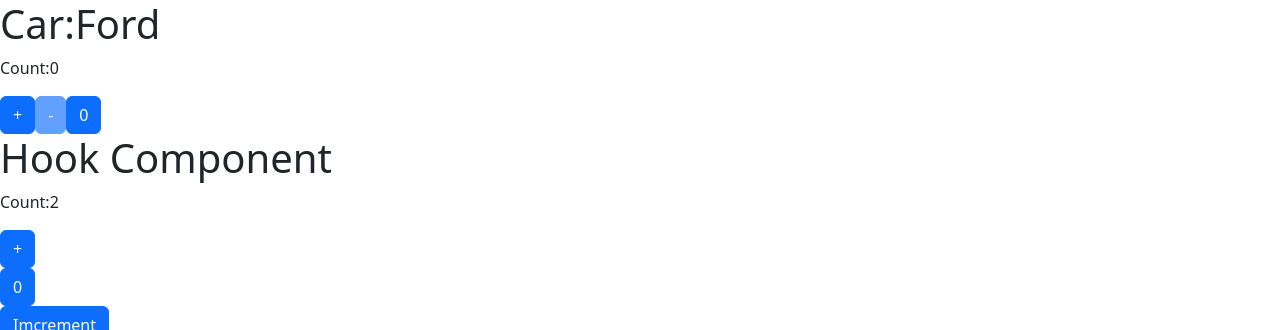
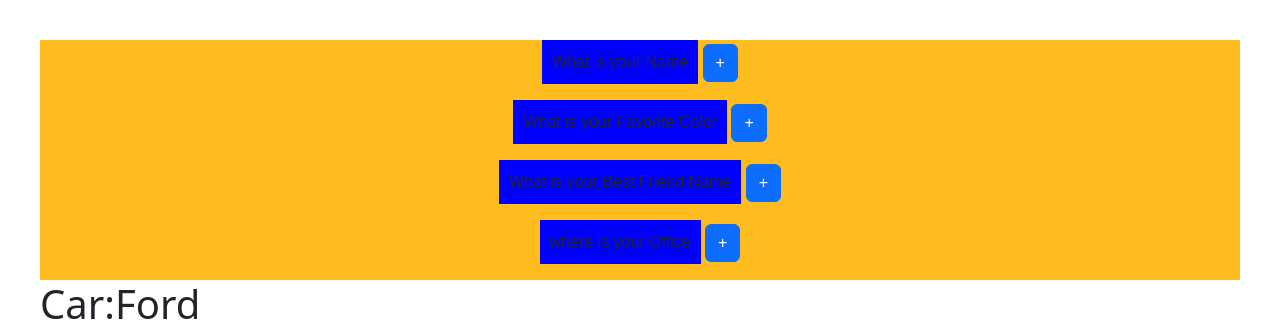
Before and after one commit to shabuj603/demo_react, a React (Create React App) app: page / in a window 1280 px wide. Shown: the top 330 px of the page. Built offline with nearby package versions, Linux system fonts and the light colour scheme.

Commit message:
FAQ_page

```diff
--- a/src/App.js
+++ b/src/App.js
@@ -12,6 +12,7 @@
 import EventBinding from "./EVENT_HANDLER_CLASS/EventBinding";
 import HookUseState from "./HOOK_USE_STATE/HookUseState";
 import FunctionalHook from "./HOOK_USE_STATE/FunctionalHook";
+import Toggle from "./components/TOGGLE/Toggle";
 
 
 
@@ -23,6 +24,7 @@
 
 function App(){
     return <div>
+        <Toggle/>
         <FunctionalHook/>
         <HookUseState/>
         <EventBinding/>
--- /dev/null
+++ b/src/components/TOGGLE/Faqs.js
@@ -0,0 +1,20 @@
+import React, { useState } from "react";
+import { Button } from "react-bootstrap";
+import Styles from "./toggle.module.css"
+const Faqs =(props)=>{
+    const [toggle, setToggle]= useState(false);
+
+    const handelShowHide=()=>{
+        setToggle(!toggle)
+    }
+    return(
+        <>
+            <article>
+                <div className={Styles.bigblue}><p style={{backgroundColor:"blue",padding:"10px", display:"inline-block"}}>{props.title}</p> <Button onClick={handelShowHide}>{toggle? "-":"+"}</Button>
+                {toggle && <div>{props.describe}</div>}
+                </div>
+            </article>
+        </>
+    )
+}
+export default Faqs;
--- /dev/null
+++ b/src/components/TOGGLE/Toggle.js
@@ -0,0 +1,18 @@
+import React, { useState } from "react";
+import { Button } from "react-bootstrap";
+import { fatchData } from './data';
+import Faqs from "./Faqs";
+
+const Toggle=()=>{
+
+    const[faqs,setFaq]=useState(fatchData)
+
+    return(
+
+        <div>
+            {faqs.map((faq)=> <Faqs key={faq.id} {...faq}/>)}
+
+        </div>
+    )
+}
+export default Toggle;
--- /dev/null
+++ b/src/components/TOGGLE/data.js
@@ -0,0 +1,22 @@
+export const fatchData = [
+    {
+        id:1,
+        title:"What is your Name",
+        describe: "My Name is Complete Code"
+    },
+    {
+        id:2,
+        title:"What is your Favorite Color",
+        describe: "My Favorite Color is Black"
+    },
+    {
+        id:3,
+        title:"What is your Best Friend Name",
+        describe: "I have no best Friend"
+    },
+    {
+        id:4,
+        title:"where is your Office ",
+        describe: "My Name is Beside beside gazipur road at mawna"
+    },
+]
--- /dev/null
+++ b/src/components/TOGGLE/toggle.module.css
@@ -0,0 +1,16 @@
+body {
+    background-color: #8f949e;
+    color: white;
+    padding: 40px;
+    font-family: Sans-Serif;
+    text-align: center;
+  }
+.titleClass{
+    background-color:"pink";
+    padding:"10px"
+}
+.bigblue {
+    background-color: rgb(255, 188, 30);
+    font-family: Sans-Serif;
+    text-align: center;
+  }
--- a/src/components/card.js
+++ b/src/components/card.js
@@ -1,7 +1,6 @@
 
 import '../index'
 function Card(props){
-  console.log(props);
   return <div className='card'>
   <p className="cardtitle"> {props.titleText}</p>
 <h2 className="carddesc">{props.description}</h2>
```
